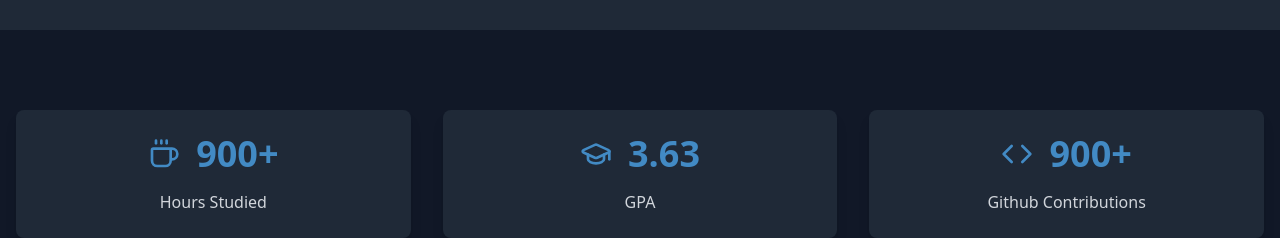
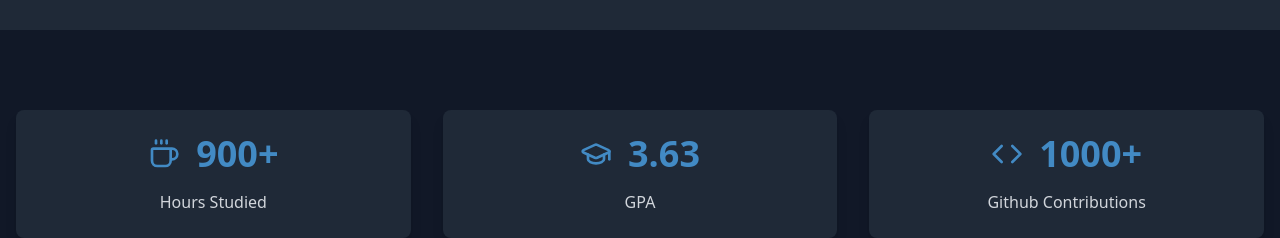
Before and after one commit to ParsaBazrpash/ParsaBazrpash, a Next.js app: page / in a window 1280 px wide. Shown: the part 1740-1978 px from the top of the page. Built offline with nearby package versions, Linux system fonts and the light colour scheme.

Commit message:
Bump displayed GitHub contributions to 1000+

```diff
--- a/src/app/page.tsx
+++ b/src/app/page.tsx
@@ -477,7 +477,7 @@ export default function Home() {
         <div className="p-6 rounded-lg bg-gray-800 shadow-lg text-center">
           <div className="flex items-center justify-center gap-4 mb-4">
             <Code className="w-8 h-8 text-custom-blue" />
-            <h3 className="text-4xl font-bold text-custom-blue">900+</h3>
+            <h3 className="text-4xl font-bold text-custom-blue">1000+</h3>
           </div>
           <p className="text-gray-300">Github Contributions</p>
         </div>
```
